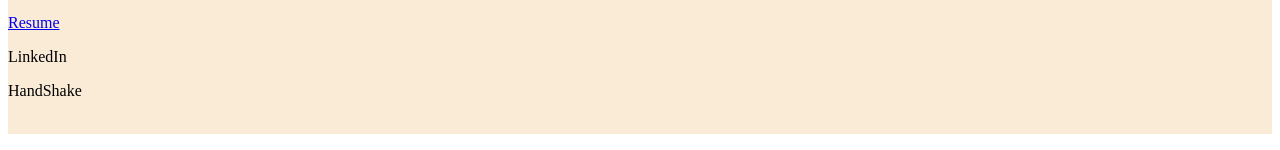
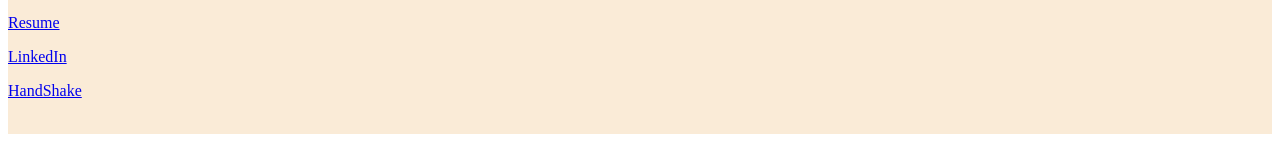
Before and after one commit to mohannmm/oldpersonalsite, a plain HTML site: page index.html in a window 1280 px wide. Shown: the part 339-489 px from the top of the page. Drawn offline with Linux system fonts and the light colour scheme.

Commit message:
oops again

```diff
--- a/index.html
+++ b/index.html
@@ -20,8 +20,8 @@
         <p><a href='https://github.com/mohannmm'>School Github</a></p>
         <p><a href='https://github.com/Marcellus97'>Personal Github</a></p>
         <p><a href='mmres.pdf'>Resume</a></p>
-        <p><a href='https://www.linkedin.com/in/marcellus-mohanna-1a0a4715a/'></a>LinkedIn</p>
-        <p><a href='https://app.joinhandshake.com/users/5984223'></a>HandShake</p>
+        <p><a href='https://www.linkedin.com/in/marcellus-mohanna-1a0a4715a/'>LinkedIn</a></p>
+        <p><a href='https://app.joinhandshake.com/users/5984223'>HandShake</a></p>
         <br>
     </div>
     <div style='background-color: aliceblue; width:100%;'>
```
